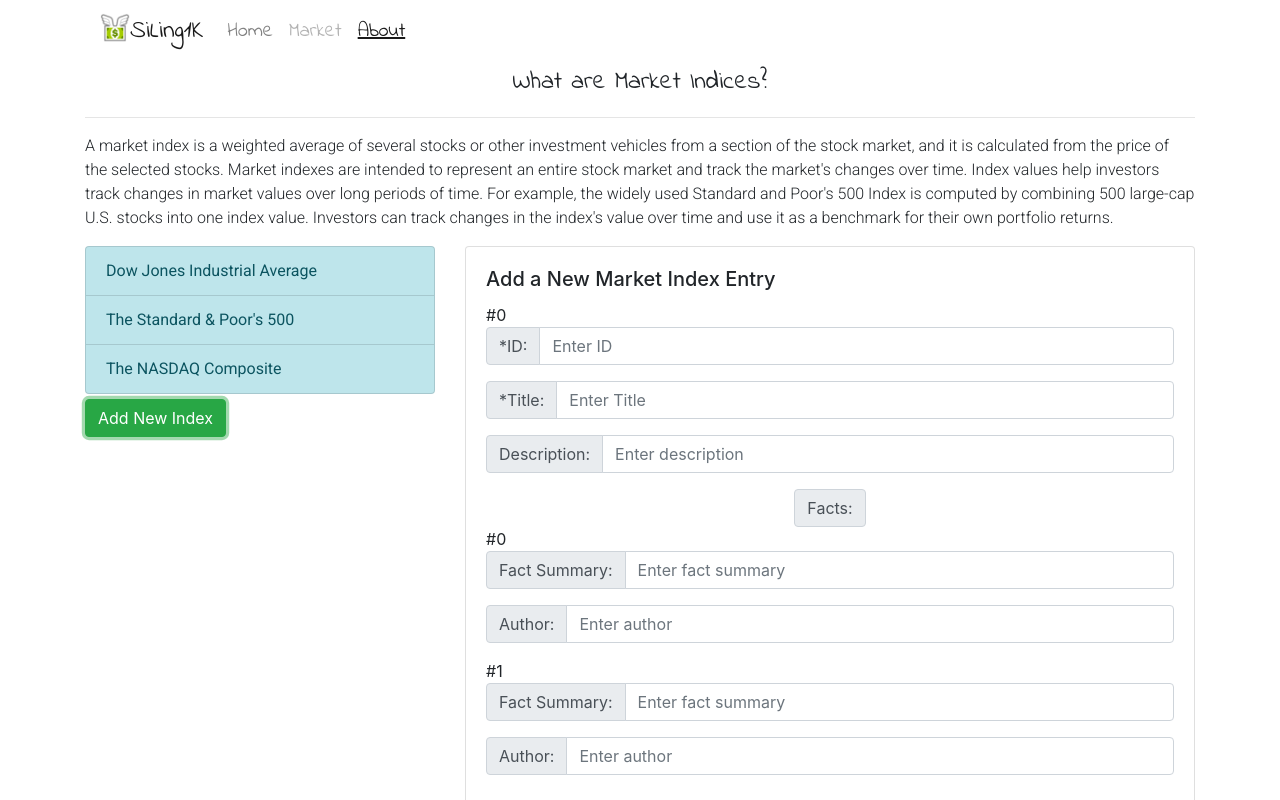
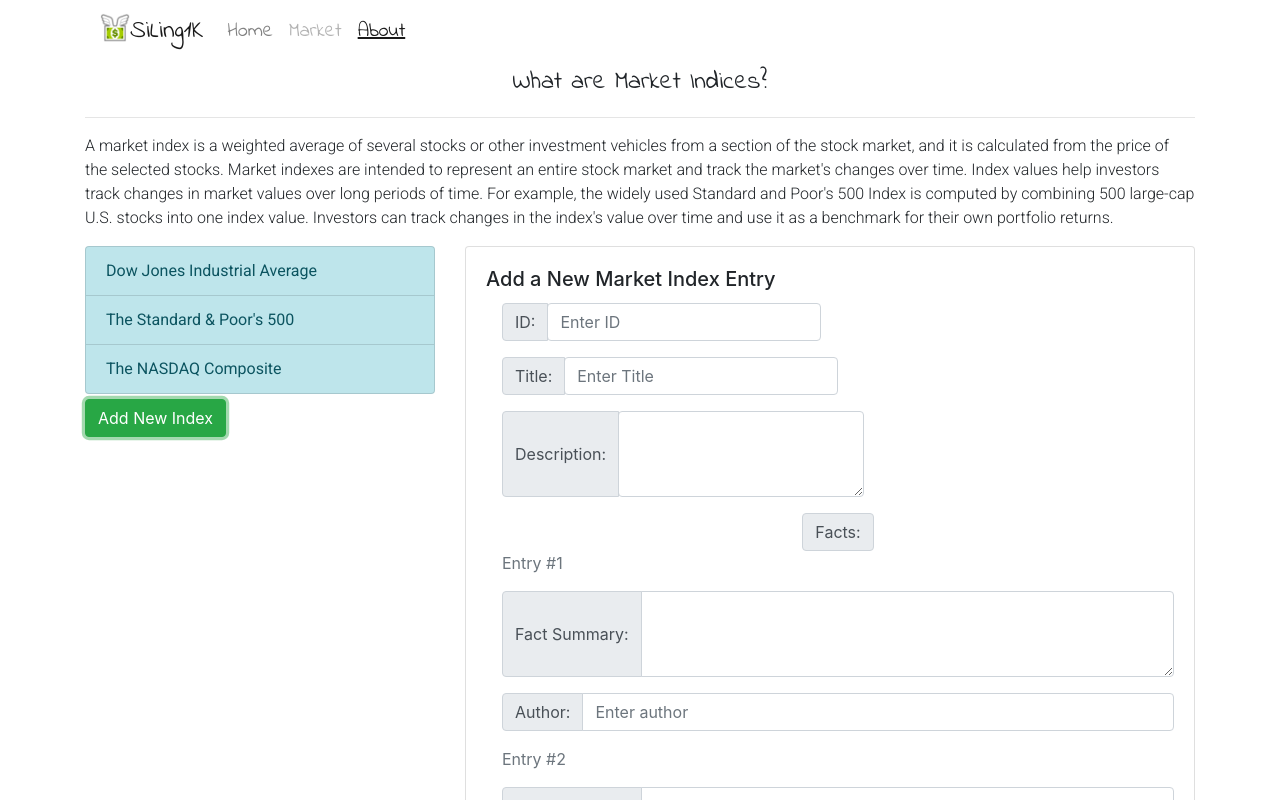
Before and after one commit to yiqu/siling1k, an Angular app: page /about in a window 1280 px wide. Both pictures are taken after a click on the button "Add New Index". Shown: the top 800 px of the page. Built offline with nearby package versions, Linux system fonts and the light colour scheme.

Commit message:
form refactor

```diff
--- a/src/app/about/about-new/about-new.component.html
+++ b/src/app/about/about-new/about-new.component.html
@@ -1,43 +1,26 @@
 <div class="card">
-  <!-- <img class="card-img-top" src="..." alt="Card image cap"> -->
+  <!-- <img class="card-img-top" [src]="newEntryImg" alt="new entry img"> -->
   <div class="card-body">
     <h5 class="card-title">Add a New Market Index Entry</h5>
     <form [formGroup]="newFormFg" (ngSubmit)="onSubmit()">
       <div [formArrayName]="'dataArray'">
         <div *ngFor="let formfg of newFormObj; let i = index">
-          #{{i}}
-          <div [formGroupName]="i" *ngFor="let fgKey of getObjectKeys(formfg)">
+          <div class="text-muted mb-3" *ngIf="newFormObj.length>1">
+            Adding entry #{{i+1}}
+          </div>
+          <div *ngFor="let fgKey of getObjectKeys(formfg)" class="ml-3">
 
-            <div *ngIf="!isObjectArray(fgKey, formfg)" class="input-group mb-3">
-              <div class="input-group-prepend">
-                <span class="input-group-text">
-                  <span *ngIf="this.newFormFg.get('dataArray').at(i).get(fgKey).invalid">
-                    {{formfg[fgKey]['required'] ? "*":""}}
-                  </span>
-                  {{formfg[fgKey]['label']}}:
-                </span>
-              </div>
-              <input type="text" class="form-control" [placeholder]="formfg[fgKey]['defaultValue']"
-                [formControlName]="fgKey">
-            </div>
+            <form-input *ngIf="!isObjectArray(fgKey, formfg)"
+              [formGroup]="newFormFg.get('dataArray').at(i)"
+              [formConfig]="formfg"
+              [controlName]="fgKey">
+            </form-input>
 
-            <div *ngIf="isObjectArray(fgKey, formfg)" class="input-group mb-3" [formArrayName]="fgKey">
-              <div class="fact-label">
-                <span class="input-group-text">{{formfg[fgKey].label}}:</span>
-              </div>
-              <div *ngFor="let fact of (formfg[fgKey]['value']); let j=index" class="input-group" [formGroupName]="j">
-                <div class="">
-                  #{{j}}
-                </div>
-                <div class="input-group mb-3" *ngFor="let factKey of getObjectKeys(fact)">
-                  <div class="input-group-prepend">
-                    <span class="input-group-text">{{fact[factKey]['label']}}:</span>
-                  </div>
-                  <input type="text" class="form-control" [placeholder]="fact[factKey]['defaultValue']"
-                    [formControlName]="factKey">
-                </div>
-              </div>
-            </div>
+            <form-inputs *ngIf="isObjectArray(fgKey, formfg)"
+              [formGroup]="newFormFg.get('dataArray').at(i).get(fgKey)"
+              [formConfig]="formfg"
+              [controlName]="fgKey"></form-inputs>
+
           </div>
         </div>
       </div>
--- a/src/app/about/about-new/about-new.component.ts
+++ b/src/app/about/about-new/about-new.component.ts
@@ -7,6 +7,8 @@ import { Observable } from 'rxjs';
 import { ActivatedRoute } from "@angular/router";
 import { DataResponse } from '../../shared/models/data.model';
 import { HttpResponse } from '@angular/common/http';
+
+const newEntryImg: string = "assets/images/marketindex.jpg";
 
 @Component({
   selector: 'about-new',
@@ -19,6 +21,7 @@ export class AboutCreationComponent implements OnInit, CanComponentDeactivate {
   currentEntryName: string = "FTSE 100";
   currentEntryId: string = "ftse100";
   currentEntryDescription: string = "The Financial Times Stock Exchange 100 Index.";
+  newEntryImg: string = "assets/images/marketindex.jpg";
   entrySubmitted: boolean = false;
   newFormObj: MarketIndex[];
   newFormFg: FormGroup;
--- a/src/app/about/about.module.ts
+++ b/src/app/about/about.module.ts
@@ -11,8 +11,8 @@ import { AboutEditComponent } from './about-edit/about-edit.component';
 import { AboutDetailComponent } from './about-detail/about-detail.component';
 import { LoadingModule } from '../shared/loading/loading.module';
 import { CanDeactivateGuard } from "./about-new/about-new-deactivate-guard.service";
-import { ReactiveFormsModule } from "@angular/forms";
 import { MarketIndexFormResolver } from "./about-new/market-index.resolver.service";
+import { SilingFormModule } from '../shared/forms/form-barrel.module';
 
 @NgModule({
   imports: [
@@ -20,7 +20,7 @@ import { MarketIndexFormResolver } from "./about-new/market-index.resolver.servi
     FormsModule,
     RouterModule,
     LoadingModule,
-    ReactiveFormsModule
+    SilingFormModule
   ],
 
   exports: [
--- /dev/null
+++ b/src/app/shared/forms/control-input.component.html
@@ -0,0 +1,13 @@
+<div [ngSwitch]="inputType">
+
+  <input type="text" *ngSwitchCase="regInputType"
+    class="form-control"
+    [placeholder]="placeHolderText"
+    >
+
+  <textarea *ngSwitchCase="textAreaType"
+    class="form-control"
+    rows="3"
+    ></textarea>
+
+</div>
--- /dev/null
+++ b/src/app/shared/forms/control-input.component.ts
@@ -0,0 +1,30 @@
+import { Component, OnInit, Input } from '@angular/core';
+
+@Component({
+  selector: 'forrm-control-input',
+  templateUrl: 'control-input.component.html',
+  styleUrls: ['./form.component.css']
+})
+
+export class FormControlComponent implements OnInit {
+
+  @Input()
+  placeHolderText: string;
+
+  @Input()
+  inputType: string;
+
+  regInputType: string = "input";
+  textAreaType: string = "textarea";
+
+  constructor() {
+    if (!this.placeHolderText) {
+      this.placeHolderText = "Enter value...";
+    }
+    if (!this.inputType) {
+      this.inputType = "input";
+    }
+  }
+
+  ngOnInit() { }
+}
--- /dev/null
+++ b/src/app/shared/forms/form.component.css
@@ -0,0 +1,17 @@
+.fact-label {
+  margin: 0 auto;
+}
+
+/*AFTER TOUCH:  Invalid */
+input.ng-invalid:not(form).ng-touched  {
+  border-left: 5px solid #a94442; /* red */
+}
+
+/* AFTER TOUCH: valid + touched */
+input.ng-valid.ng-touched.ng-dirty  {
+  border-left: 5px solid #42A948; /* green */
+}
+
+textarea.ng-valid.ng-touched.ng-dirty  {
+  border-left: 5px solid #42A948; /* green */
+}
--- /dev/null
+++ b/src/app/shared/forms/input-array.component.html
@@ -0,0 +1,19 @@
+<div class="input-group mb-3" [formGroup]="formGroup">
+  <div class="fact-label">
+    <span class="input-group-text">{{formConfig[controlName].label}}:</span>
+  </div>
+  <div *ngFor="let fact of (formConfig[controlName]['value']); let j=index" class="input-group" [formGroupName]="j">
+    <div class="text-muted mb-3">
+      Entry #{{j+1}}
+    </div>
+    <div class="input-group mb-3" *ngFor="let factKey of getObjectKeys(fact)"
+      [ngSwitch]="fact[factKey].type">
+      <div class="input-group-prepend">
+        <span class="input-group-text">{{fact[factKey]['label']}}:</span>
+      </div>
+      <input *ngSwitchCase="inputType" type="text" class="form-control" [placeholder]="fact[factKey]['defaultValue']"
+        [formControlName]="factKey">
+      <textarea *ngSwitchCase="textAreaType" class="form-control" rows="3" [formControlName]="factKey"></textarea>
+    </div>
+  </div>
+</div>
--- /dev/null
+++ b/src/app/shared/forms/input-array.component.ts
@@ -0,0 +1,34 @@
+import { Component, OnInit, Input } from '@angular/core';
+import { FormGroup, FormArray } from '@angular/forms';
+
+@Component({
+  selector: 'form-inputs',
+  templateUrl: 'input-array.component.html',
+  styleUrls: ['./form.component.css']
+})
+
+export class FormInputArrayComponent implements OnInit {
+
+  @Input()
+  formConfig: any;
+
+  @Input()
+  formGroup: FormGroup;
+
+  @Input()
+  controlName: string;
+
+  inputType: string = "input";
+  textAreaType: string = "textarea";
+
+  constructor() {
+  }
+
+  ngOnInit() {
+  }
+
+  getObjectKeys(obj: any): string[] {
+    let keys = Object.keys(obj);
+    return keys;
+  }
+}
--- /dev/null
+++ b/src/app/shared/forms/input.component.html
@@ -0,0 +1,19 @@
+<div [formGroup]="formGroup">
+  <div class="input-group mb-3">
+    <div class="input-group-prepend">
+      <span class="input-group-text">
+        <span *ngIf="formGroup.get(fgKey)">
+          {{formConfig[controlName]['required'] ? "*":""}}
+        </span>
+        {{formConfig[controlName]['label']}}:
+      </span>
+    </div>
+    <div [ngSwitch]="formConfig[controlName].type">
+      <input *ngSwitchCase="inputType" type="text" class="form-control"
+        [placeholder]="formConfig[controlName]['defaultValue']"
+        [formControlName]="controlName">
+
+      <textarea *ngSwitchCase="textAreaType" class="form-control" rows="3" [formControlName]="controlName"></textarea>
+    </div>
+  </div>
+</div>
--- /dev/null
+++ b/src/app/shared/forms/input.component.ts
@@ -0,0 +1,29 @@
+import { Component, OnInit, Input } from '@angular/core';
+import { FormGroup, FormControl, FormArray } from '@angular/forms';
+
+@Component({
+  selector: 'form-input',
+  templateUrl: 'input.component.html',
+  styleUrls: ['./form.component.css']
+})
+
+export class FormInputComponent implements OnInit {
+
+  @Input()
+  formConfig: any;
+
+  @Input()
+  formGroup: FormGroup;
+
+  @Input()
+  controlName: string;
+
+  inputType: string = "input";
+  textAreaType: string = "textarea";
+
+  constructor() {
+  }
+
+  ngOnInit() {
+  }
+}
--- a/src/assets/new-market-index.json
+++ b/src/assets/new-market-index.json
@@ -6,18 +6,21 @@
         "value": "",
         "required": true,
         "label": "ID",
+        "type": "input",
         "defaultValue": "Enter ID"
       },
       "title": {
         "value": "",
         "required": true,
         "label": "Title",
+        "type": "input",
         "defaultValue": "Enter Title"
       },
       "description": {
         "value": "",
         "required": false,
         "label": "Description",
+        "type": "textarea",
         "defaultValue": "Enter description"
       },
       "facts": {
@@ -29,12 +32,14 @@
               "value": "",
               "required": false,
               "label": "Fact Summary",
+              "type": "textarea",
               "defaultValue": "Enter fact summary"
             },
             "author": {
               "value": "",
               "required": false,
               "label": "Author",
+              "type": "input",
               "defaultValue": "Enter author"
             }
           },
@@ -43,12 +48,14 @@
               "value": "",
               "required": false,
               "label": "Fact Summary",
+              "type": "textarea",
               "defaultValue": "Enter fact summary"
             },
             "author": {
               "value": "",
               "required": false,
               "label": "Author",
+              "type": "input",
               "defaultValue": "Enter author"
             }
           }
```
Also changed, not shown: src/app/shared/forms/form-barrel.module.ts (added, +29 -0 lines), src/assets/images/marketindex.jpg (added).
